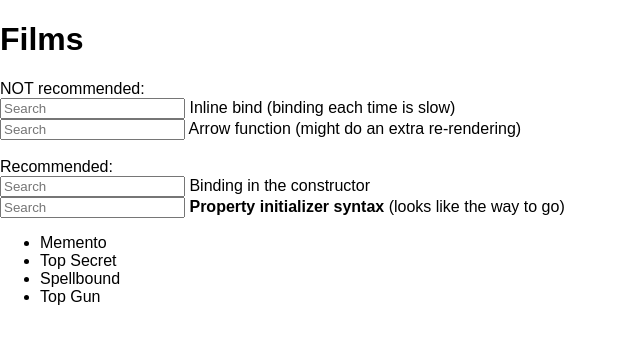
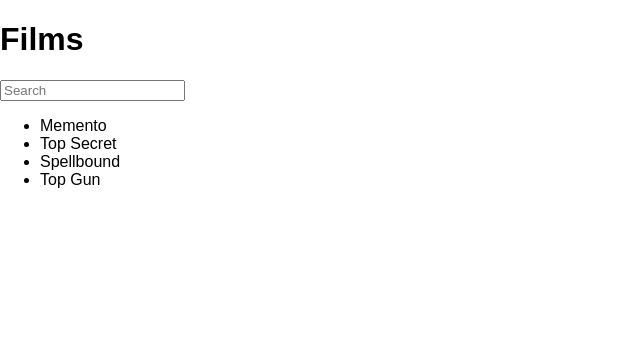
Before and after one commit to fmaylinch/react-sample-app, a React (Create React App) app: page /search in a window 1280 px wide. Shown: the top 340 px of the page, without its empty margins (0-640 px from the left). Built offline with nearby package versions, Linux system fonts and the light colour scheme.

Commit message:
Leave only property initializer syntax

```diff
--- a/src/Search.js
+++ b/src/Search.js
@@ -6,28 +6,11 @@
   constructor(props) {
     super(props)
     this.state = { searchTerm: '' }
-
-    // binding in the constructor
-    // https://facebook.github.io/react/docs/handling-events.html
-    this.performSearchBinded = this.performSearchBinded.bind(this)
-  }
-
-  // This method is binded in the constructor
-  performSearchBinded(event) {
-    console.log("performSearchBinded")
-    this.setState({ searchTerm: event.target.value })
-  }
-
-  // This method is not binded, so we have to use inline binding or arrow function
-  performSearchNotBinded(event) {
-    console.log("performSearchNotBinded")
-    this.setState({ searchTerm: event.target.value })
   }
 
   // property initializer syntax
   // https://facebook.github.io/react/docs/handling-events.html
   performSearch = (event) => {
-    console.log("performSearch")
     this.setState({ searchTerm: event.target.value })
   }
 
@@ -35,28 +18,8 @@
     return (
       <div>
         <h1>Films</h1>
-
-        NOT recommended:
-        <br/>
         <input type="text" placeholder="Search"
-          value={this.state.searchTerm} onChange={this.performSearchNotBinded.bind(this)}
-        /> Inline bind (binding each time is slow)
-        <br/>
-        <input type="text" placeholder="Search"
-          value={this.state.searchTerm} onChange={(e) => this.performSearchNotBinded(e)}
-        /> Arrow function (might do an extra re-rendering)
-        <br/><br/>
-
-        Recommended:
-        <br/>
-        <input type="text" placeholder="Search"
-          value={this.state.searchTerm} onChange={this.performSearchBinded}
-        /> Binding in the constructor
-        <br/>
-        <input type="text" placeholder="Search"
-          value={this.state.searchTerm} onChange={this.performSearch}
-        /> <strong>Property initializer syntax</strong> (looks like the way to go)
-
+          value={this.state.searchTerm} onChange={this.performSearch} />
         <ul>
           { data
             .filter(film => film.title.toLowerCase().indexOf(this.state.searchTerm) >= 0)
```
